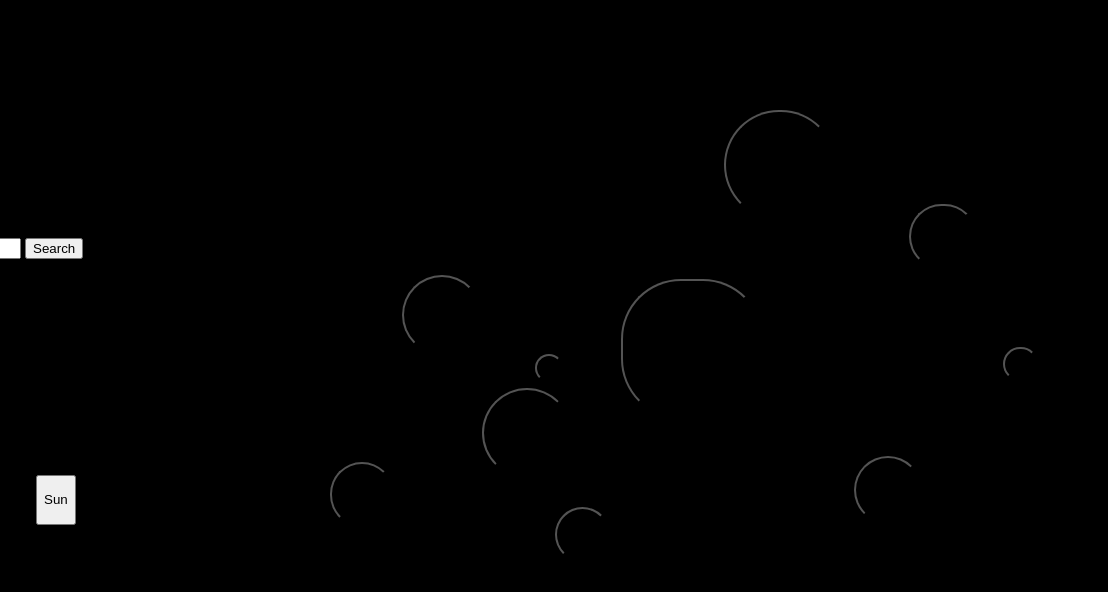
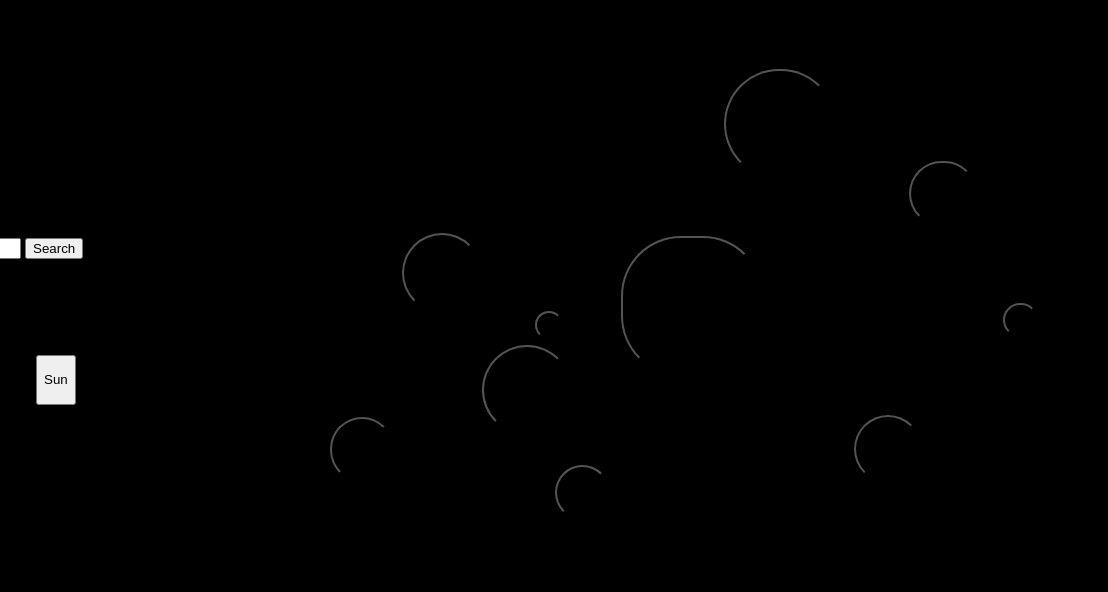
Before and after one commit to RomanLartigue/api, a plain HTML site: page index.html in a window 1280 px wide. Shown: the full height of the page, 172-1280 px from the left. Drawn offline with Linux system fonts and the light colour scheme.

Commit message:
Add files via upload

```diff
--- a/api.js
+++ b/api.js
@@ -24,7 +24,7 @@ async function getpicture() {
         }
 
         const data = await response.json();
-        //console.log(data)
+        console.log(data[0].collection)
         displaynasa(data); // Call function to display Pokémon details
 
 
@@ -43,8 +43,7 @@ function displaynasa(data) {
         const errorMessage = document.getElementById('errorMessage');
         errorMessage.textContent = 'No images found for this search.';
     }
-
-// https://developer.mozilla.org/en-US/docs/Web/JavaScript/Reference/Operators/Logical_AND
+// https://developer.duda.co/docs/collections-api
 // https://www.w3schools.com/tags/att_a_href.asp
 // https://www.w3schools.com/js/js_api_intro.asp
 //https://youtu.be/37vxWr0WgQk?si=FNM2fMGR_0frXsp5
--- a/styleap.css
+++ b/styleap.css
@@ -7,22 +7,23 @@ body {
 #button1 {
 height: 50px;
 position: relative;
-top: 350px;
+top: 230px;
 left: 200px;
 }
 #button2 {
   height: 65px;
   position: relative;
-  top: 345px;
+  top: 300px;
   left: 450px;
   border-radius: 60px;
   background-color: Transparent;
+
   }
   #button3 {
     height: 80px;
     width: 80px;
     position: relative;
-    top: 165px;
+    top: 123px;
     left: 454px;
     border-radius: 60px;
     background-color: Transparent;
@@ -31,7 +32,7 @@ left: 200px;
       height: 90px;
       width: 90px;
       position: relative;
-      top: 283px;
+      top: 240px;
       left: 450px;
       border-radius: 60px;
       background-color: transparent;
@@ -41,7 +42,7 @@ left: 200px;
         height: 55px;
         width: 55px;
         position: relative;
-        top: 385px;
+        top: 343px;
         left: 429px;
         border-radius: 60px;
         background-color: transparent;
@@ -51,7 +52,7 @@ left: 200px;
           height: 140px;
           width: 142px;
           position: relative;
-          top: 199px;
+          top: 156px;
           left: 436px;
           border-radius: 60px;
           background-color: transparent;
@@ -61,7 +62,7 @@ left: 200px;
           height: 110px;
           width: 112px;
           position: relative;
-          top: 15px;
+          top: -26px;
           left: 393px;
           border-radius: 60px;
           background-color: transparent;
@@ -71,7 +72,7 @@ left: 200px;
               height: 68px;
               width: 68px;
               position: relative;
-              top: 340px;
+              top: 299px;
               left: 407px;
               border-radius: 60px;
               background-color: transparent;
@@ -81,7 +82,7 @@ left: 200px;
                 height: 65px;
                 width: 68px;
                 position: relative;
-                top: 87px;
+                top: 44px;
                 left: 390px;
                 border-radius: 60px;
                 background-color: transparent;
@@ -90,7 +91,7 @@ left: 200px;
                   height: 34px;
                   width: 35px;
                   position: relative;
-                  top: 214px;
+                  top: 170px;
                   left: 412px;
                   border-radius: 60px;
                   background-color: transparent;
@@ -99,14 +100,15 @@ left: 200px;
                   height: 28px;
                   width: 28px;
                   position: relative;
-                  top: 218px;
+                  top: 175px;
                   left: -95px;
                   border-radius: 60px;
                   background-color: transparent;
                 }
                 button:hover {
-                  border: 5px solid rgb(246, 255, 0);
-              }
+
+                    transform: scale(1.9);
+                }
               body {
                 color: white;
               }
```
